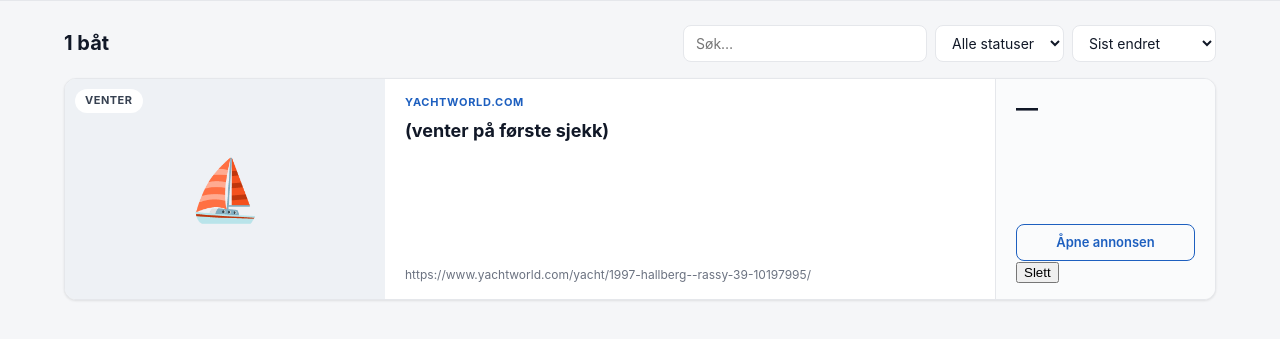
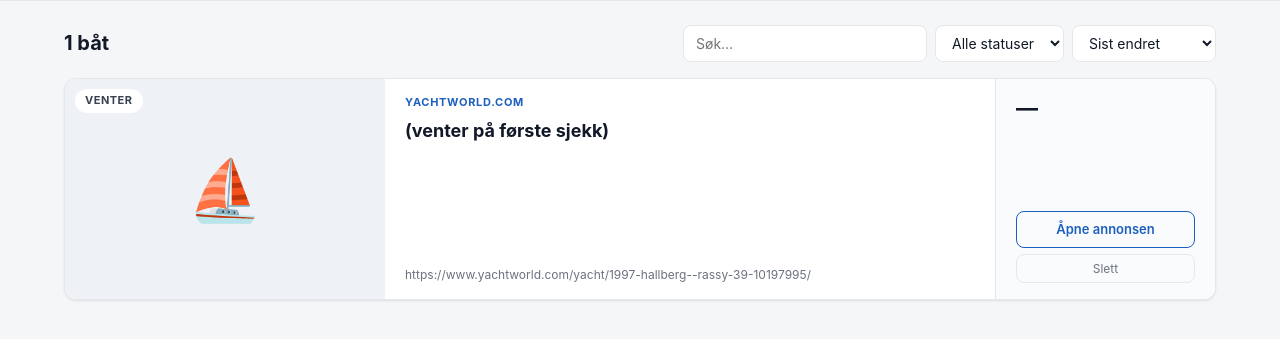
Before and after one commit to mikeljungbergtvedt/seilbater, a website: page index.html in a window 1280 px wide. Shown: the part 67-406 px from the top of the page. Drawn offline with Linux system fonts and the light colour scheme.

Commit message:
Add styles.css

```diff
--- a/styles.css
+++ b/styles.css
@@ -161,6 +161,13 @@ html, body { margin: 0; padding: 0; background: var(--bg); color: var(--text);
   font-size: 13px; font-weight: 600; text-decoration: none; transition: all .12s;
 }
 .card-price .cta a:hover { background: var(--accent); color: #fff; }
+.card-price .cta { display: flex; flex-direction: column; gap: 6px; }
+.btn-delete {
+  padding: 6px 12px; background: transparent; color: var(--muted);
+  border: 1px solid var(--border); border-radius: 8px; font-size: 12px;
+  cursor: pointer; font-family: inherit;
+}
+.btn-delete:hover { background: #fef2f2; color: var(--danger); border-color: #fecaca; }
 
 /* ---------- Empty state ---------- */
 .empty {
```
